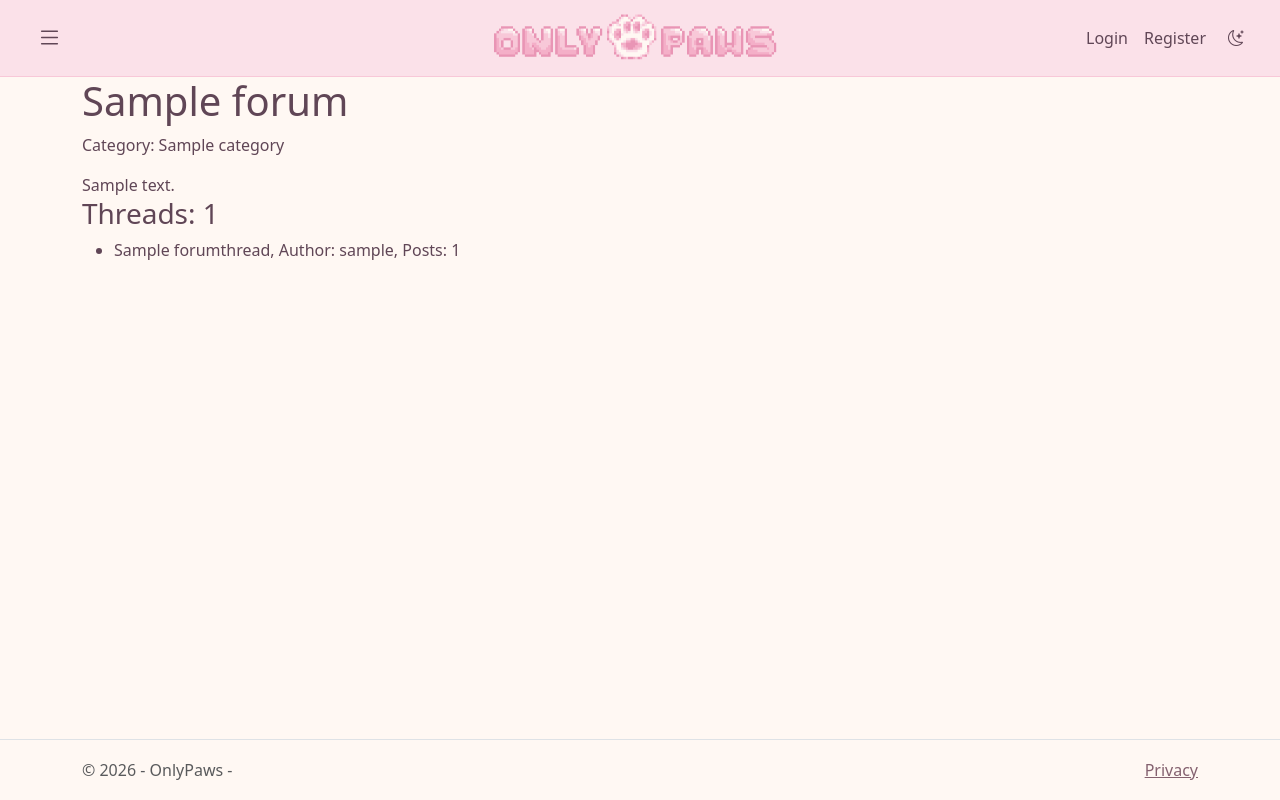
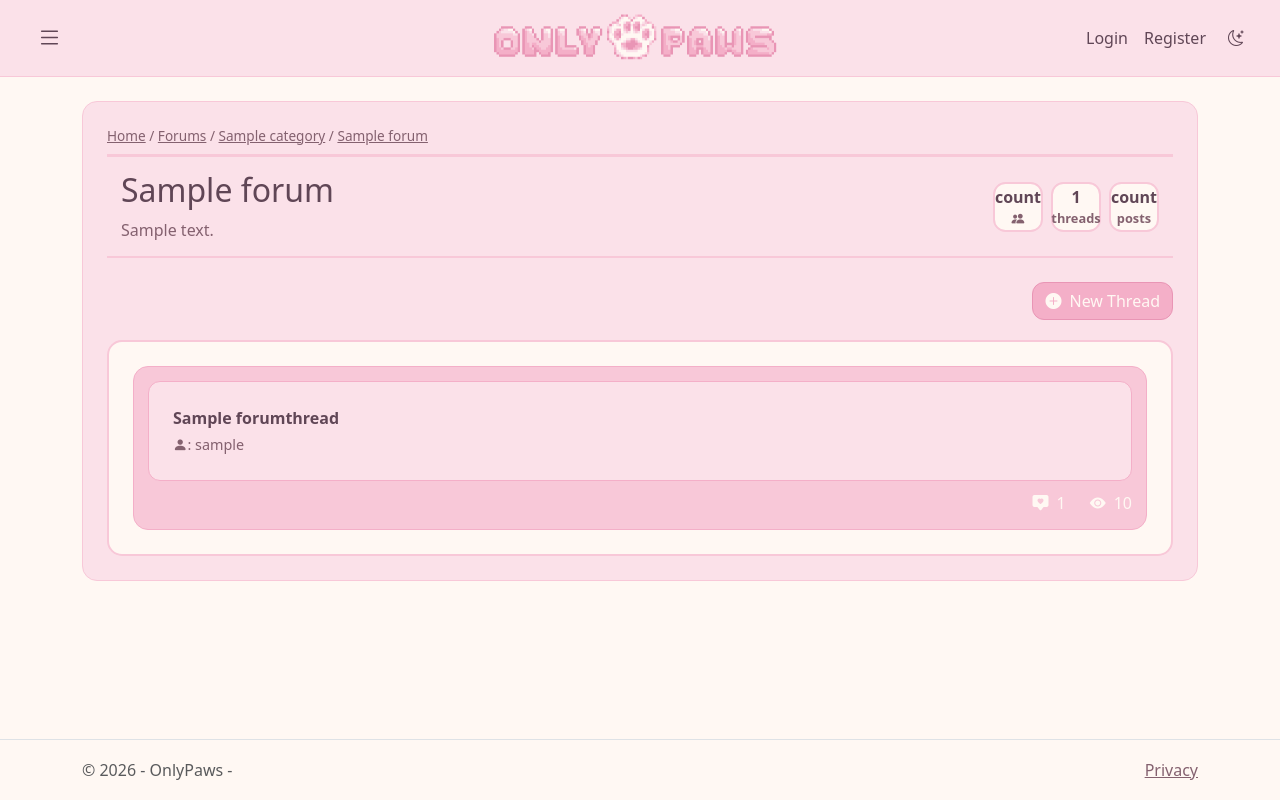
Before and after one commit to moliDoe/OnlyPaws, an ASP.NET Core app: page /Forum/Details/00000000-0000-0000-0000-000000000001 in a window 1280 px wide. Run offline with ASP.NET Core 8, Linux system fonts and the light colour scheme; tables that the repository leaves empty hold one stand-in row (values such as "Sample post"); style sheets or scripts are compiled from the project's sources; some libraries are stand-ins or nearby versions.

Commit message:
front for forum details

```diff
--- a/OnlyPaws/Views/Forum/Details.cshtml
+++ b/OnlyPaws/Views/Forum/Details.cshtml
@@ -3,22 +3,82 @@
 @{
     ViewData["Title"] = Model.Name;
 }
-@* do poprawy *@
-<h1>@Model.Name</h1>
-<p>Category: @Model.CategoryName</p>
 
-@if (!string.IsNullOrEmpty(Model.Description))
-{
-    <div class="forum-description">@Model.Description</div>
+@section Styles {
+    <link rel="stylesheet" href="~/css/forum.css" asp-append-version="true"></link>
 }
 
-@*tu dodanie thread bedzie create kiedys + gdzies isPinned *@
+<div class="forum-details-container mt-4">
+    <div class="forum-breadcrumb mb-2">
+        <a asp-controller="Home" asp-action="Index">Home</a>
+        <span>/</span>
+        <a asp-controller="Forum" asp-action="Index">Forums</a>
+        <span>/</span>
+        <a asp-controller="Forum" asp-action="Details" asp-route-id="@Model.Id">@Model.CategoryName</a>
+        <span>/</span>
+        <a asp-controller="Forum" asp-action="Details" asp-route-id="@Model.Id">@Model.Name</a>
+    </div>
 
-<h3>Threads: @Model.Threads.Count</h3>
+    <div class="forum-header-card d-flex justify-content-between align-items-center flex-wrap gap-3 mb-4">
 
-<ul>
-    @foreach (var thread in Model.Threads)
-    {
-        <li>@thread.Title, Author: @thread.AuthorName, Posts: @thread.PostsCount</li>
-    }
-</ul>
+        <div class="forum-info">
+            <h2 class="mb-1">@Model.Name</h2>
+            @if (!string.IsNullOrEmpty(Model.Description))
+            {
+                <p class="secondary-text mb-0">@Model.Description</p>
+            }
+        </div>
+        <div class="forum-counts">
+            <div class="forum-stats d-flex gap-2 text-center">
+                <div class="stats-label">
+                    <div class="fw-bold"> count </div>
+                    <div class="stats-text"> <i class="bi bi-people-fill"></i> </div>
+                </div>
+
+                <div class="stats-label">
+                    <div class="fw-bold"> @Model.Threads.Count</div>
+                    <div class="stats-text"> threads</div>
+                </div>
+
+                <div class="stats-label">
+                    <div class="fw-bold"> count</div>
+                    <div class="stats-text"> posts</div>
+                </div>
+            </div>
+        </div>
+    </div>
+    <div class="forum-add">
+        <a asp-controller="Forum" asp-action="CreateThread" asp-route-forumId="@Model.Id" class="btn btn-forum">
+            <i class="bi bi-plus-circle-fill me-2"></i>New Thread
+        </a>
+    </div>
+
+    @*tu dodanie thread bedzie create kiedys + gdzies isPinned *@
+    <div class="threads-list d-flex flex-column gap-2">
+        @if (Model.Threads == null || Model.Threads.Count == 0)
+        {
+            <div class="threads-list-p text-center">
+                <p class="secondary-text mb-0">No threads in this forum yet... Start the first one ♡</p>
+            </div>
+        }
+        else
+        {
+            @foreach (var thread in Model.Threads)
+            {
+                <!--tu bedzie kontroler forum przekierowujacy na widok thread -->
+                <div class="thread-box">
+                    <a href="#" class="thread-row d-flex justify-content-between align-items-center">
+                        <div>
+                            <div class="fw-bold">@thread.Title</div>
+                            <div class="thread-author"><i class="bi bi-person-fill"></i>: @thread.AuthorName</div>
+                        </div>
+                    </a>
+                    <div class="thread-stats d-flex gap-4 text-center">
+                        <div><i class="bi bi-chat-square-heart-fill me-2"></i>@thread.PostsCount</div>
+                        <div><i class="bi bi-eye-fill me-2"></i>@thread.ViewsCount</div>
+                    </div>
+                </div>
+            }
+        }
+    </div>
+</div>
--- a/OnlyPaws/Views/Home/Index.cshtml
+++ b/OnlyPaws/Views/Home/Index.cshtml
@@ -18,7 +18,7 @@
             </div>
         </div>
     </section>
-
+ <!-- zmienic home widok na recent threads recent forums czy cos takiego -->
     <section class="d-flex flex-column gap-4">
         @if (Model.Count == 0)
         {
--- a/OnlyPaws/wwwroot/css/forum.css
+++ b/OnlyPaws/wwwroot/css/forum.css
@@ -66,3 +66,85 @@
         padding: 20px;
     }
 }
+.forum-details-container {
+    max-width: 1600px;
+    margin: 0 auto;
+    background-color: var(--bg-card);
+    border: 1px solid var(--border-color);
+    border-radius: 15px;
+    padding: 24px;
+}
+.forum-header-card {
+    border-top: 3px solid var(--border-color);
+    border-bottom: 2px solid var(--border-color);
+    padding: 14px;
+}
+.forum-info {
+    display: flex;
+    flex-direction: column;
+    gap: 5px;
+}
+.stats-label {
+    background-color: var(--bg-main);
+    color: var(--text-primary);
+    width: 50px;
+    height: 50px;
+    border: 2px solid var(--border-color);
+    border-radius: 25%;
+
+    display: flex;
+    flex-direction: column;
+    justify-content: center;
+    align-items: center;
+    flex-shrink: 0;
+}
+.stats-text{
+    font-size: 0.8rem;
+    color: var(--text-secondary);
+    font-weight: bold;
+}
+.forum-add {
+    display: flex;
+    justify-content: flex-end;
+    margin-bottom: 20px;
+}
+
+.threads-list {
+    background-color: var(--bg-main);
+    border: 2px solid var(--bg-highlight);
+    border-radius: 15px;
+    padding: 24px;
+}
+.threads-list-p {
+    border: 0;
+}
+.thread-row {
+    width: 100%;
+    background-color: var(--bg-card);
+    border: 1px solid var(--btn-primary);
+    border-radius: 12px;
+    color: var(--text-primary);
+    padding: 24px;
+    text-decoration: none;
+}
+.thread-row:hover {
+    box-shadow: 0 0 0 1px var(--btn-primary);
+}
+.thread-author {
+    font-size: 0.9rem;
+    color: var(--text-secondary);
+    margin-top: 4px;
+}
+.thread-box{
+    background-color: var(--border-color);
+    border: 1px solid var(--btn-primary);
+    border-radius: 15px;
+    padding: 14px;
+    display: flex;
+    flex-direction: column;
+    align-items: end;
+    gap: 10px;
+}
+.thread-stats {
+    color: var(--bg-main);
+}
--- a/OnlyPaws/wwwroot/css/home.css
+++ b/OnlyPaws/wwwroot/css/home.css
@@ -59,7 +59,7 @@
     flex-shrink: 0;
 }
 .stats-text {
-    font-size: 0.7rem;
+    font-size: 0.8rem;
     color: var(--text-secondary);
     font-weight: bold;
 }
```
